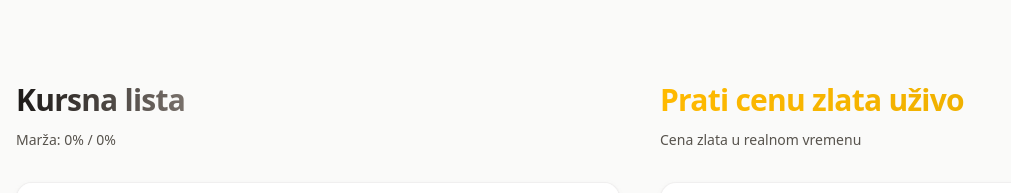
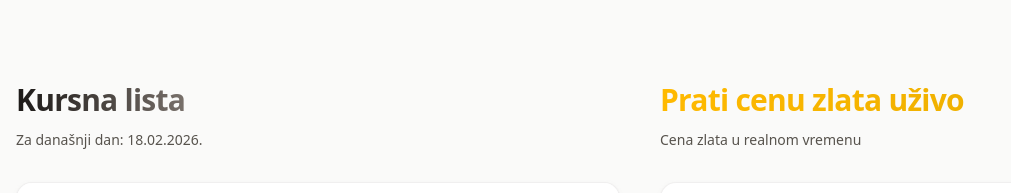
Before and after one commit to all-design/exch, a Next.js app: page / in a window 1280 px wide. Shown: the part 1460-1653 px from the top of the page, without its empty margins (0-1011 px from the left). Built offline with nearby package versions, Linux system fonts and the light colour scheme; no server answers; grey boxes are pictures that could not be loaded.

Commit message:
Add logo, replace marza with date from NBS

```diff
--- a/src/app/page.tsx
+++ b/src/app/page.tsx
@@ -149,6 +149,7 @@ export default function HomePage() {
   const [calcFrom, setCalcFrom] = useState<string>('EUR');
   const [calcTo, setCalcTo] = useState<string>('RSD');
   const [calcResult, setCalcResult] = useState<string>('0');
+  const [rateDate, setRateDate] = useState<string>('');
   const [currentSlide, setCurrentSlide] = useState(0);
 
   // Animacija teksta
@@ -219,6 +220,11 @@ export default function HomePage() {
           };
         });
         setRates(ratesData);
+
+        // Sačuvaj datum iz NBS odgovora
+        if (data.date) {
+          setRateDate(data.date);
+        }
       } catch (error) {
         setRates([
           { currency: 'EUR', srednji: 117.5, kupovni: 117.5, prodajni: 117.5 },
@@ -471,7 +477,7 @@ export default function HomePage() {
               <h2 className="text-3xl font-bold mb-3 tracking-tight">
                 <span className={`text-transparent bg-clip-text bg-gradient-to-r ${styles.gradientFrom} ${styles.gradientTo}`}>Kursna lista</span>
               </h2>
-              <p className={`${styles.textSecondary} text-sm font-medium`}>Marža: {config.kursevi.marzaKupovni}% / {config.kursevi.marzaProdajni}%</p>
+              <p className={`${styles.textSecondary} text-sm font-medium`}>Za današnji dan: {rateDate ? new Date(rateDate).toLocaleDateString('sr-RS', { day: '2-digit', month: '2-digit', year: 'numeric' }) : '...'}</p>
             </div>
             {loading ? (
               <div className="flex justify-center py-12">
@@ -490,7 +496,7 @@ export default function HomePage() {
               <h2 className="text-3xl font-bold mb-3 tracking-tight">
                 <span className={`text-transparent bg-clip-text bg-gradient-to-r ${styles.gradientFrom} ${styles.gradientTo}`}>Kursna lista</span>
               </h2>
-              <p className={`${styles.textSecondary} mb-8 text-sm font-medium`}>Marža: {config.kursevi.marzaKupovni}% / {config.kursevi.marzaProdajni}%</p>
+              <p className={`${styles.textSecondary} mb-8 text-sm font-medium`}>Za današnji dan: {rateDate ? new Date(rateDate).toLocaleDateString('sr-RS', { day: '2-digit', month: '2-digit', year: 'numeric' }) : '...'}</p>
               {loading ? (
                 <div className={`flex justify-center py-12 flex-1 ${styles.bgCard} rounded-2xl border ${styles.border}`}><div className="w-10 h-10 border-2 border-[#2d9cdb] border-t-transparent rounded-full animate-spin"></div></div>
               ) : (
```
Also changed, not shown: public/logo.png (added).
